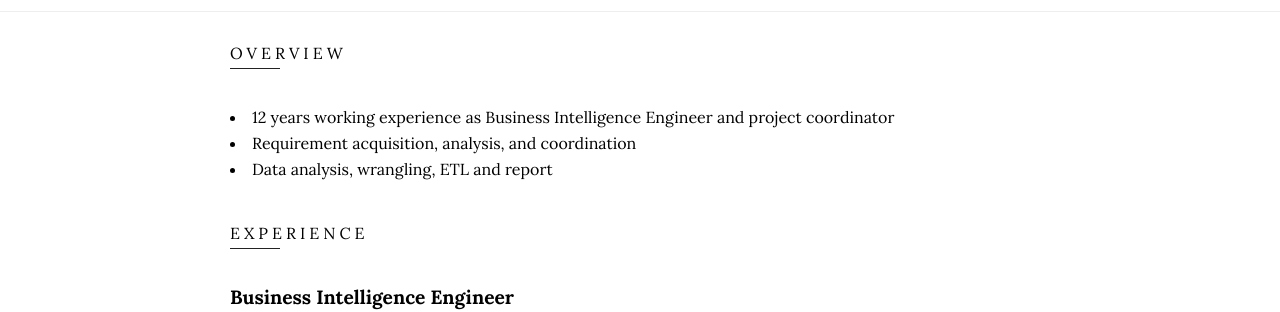
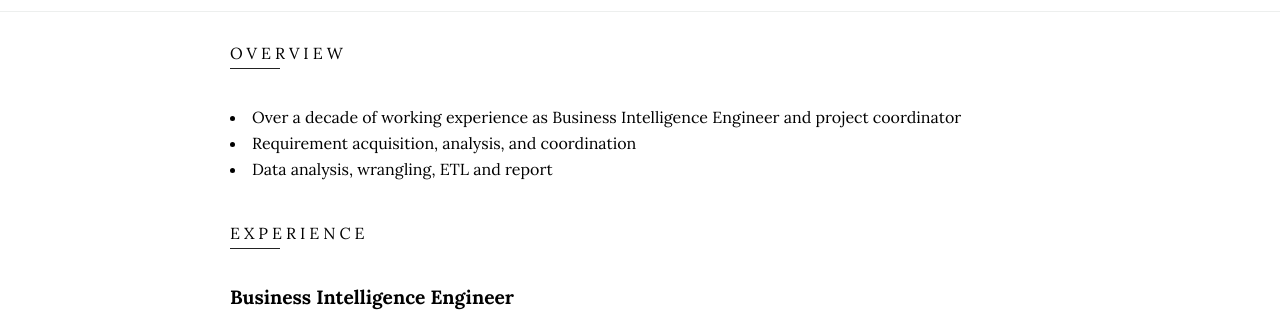
Before and after one commit to renjieliu/renjieliu.github.io, a Jekyll site: the page built from index.html, in a window 1280 px wide. Shown: the part 241-553 px from the top of the page. Built offline with Jekyll 4.4.1, drawn with Linux system fonts in a browser that asks for light colours.

Commit message:
Update overview.yml

```diff
--- a/_data/overview.yml
+++ b/_data/overview.yml
@@ -1,4 +1,4 @@
 toc:
-  - title: 12 years working experience as Business Intelligence Engineer and project coordinator
+  - title: Over a decade of working experience as Business Intelligence Engineer and project coordinator
   - title: Requirement acquisition, analysis, and coordination
   - title: Data analysis, wrangling, ETL and report
```
